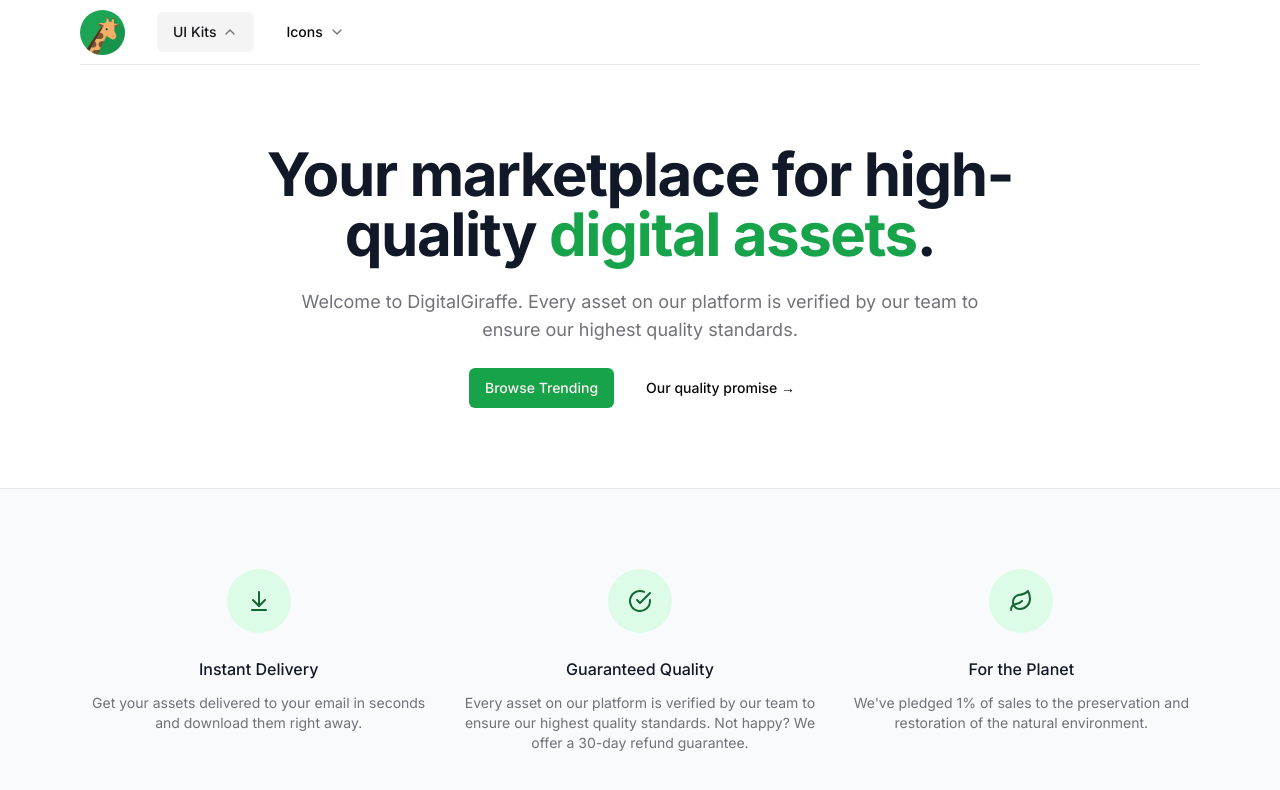
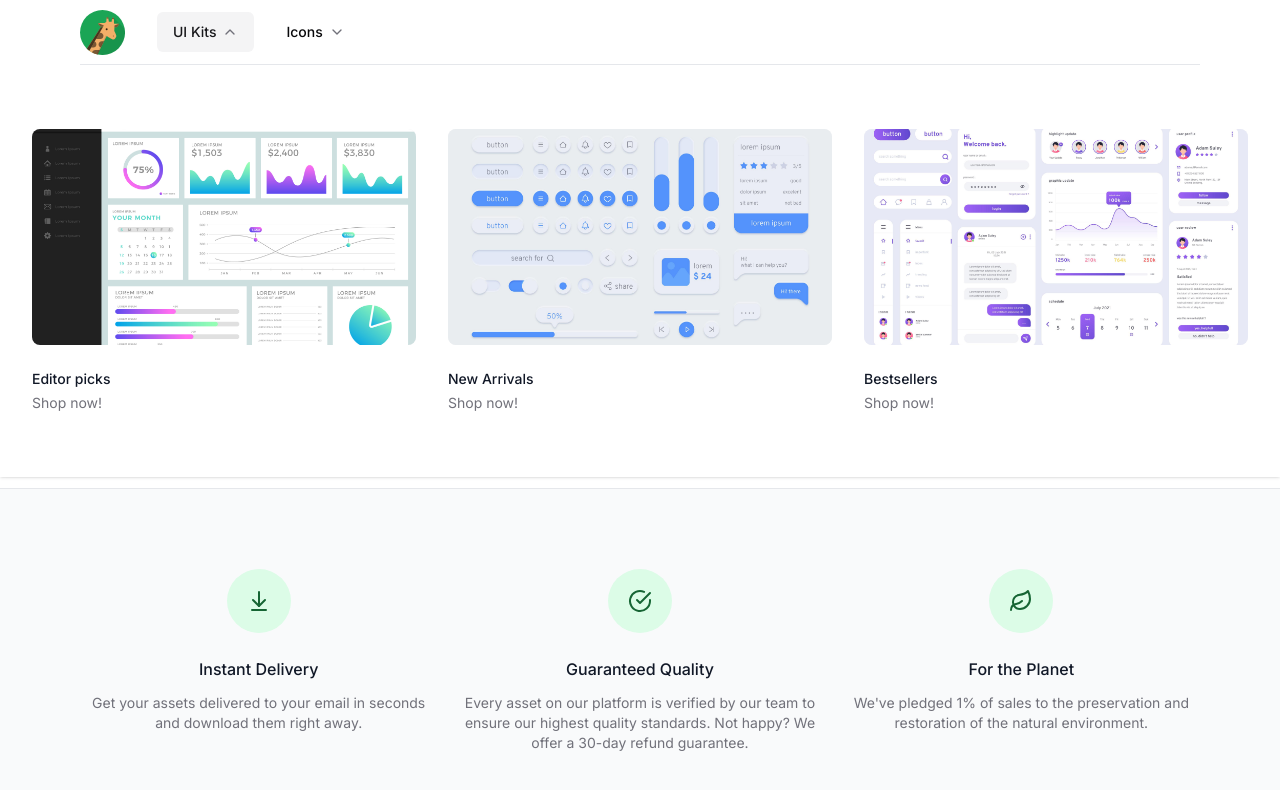
Before and after one commit to jayden-n/digital-giraffe, a Next.js app: page / in a window 1280 px wide. Both pictures are taken after a click on the button "UI Kits". Shown: the top 790 px of the page. Built offline with nearby package versions, Linux system fonts and the light colour scheme.

Commit message:
feat: implement click-outside function to close the navbar for UX

```diff
--- a/src/components/NavItem.tsx
+++ b/src/components/NavItem.tsx
@@ -2,6 +2,8 @@
 import { Button } from "./ui/button";
 import { ChevronDown } from "lucide-react";
 import { cn } from "@/lib/utils";
+import Image from "next/image";
+import Link from "next/link";
 
 type Category = (typeof PRODUCT_CATEGORIES)[number];
 
@@ -29,6 +31,57 @@
 					/>
 				</Button>
 			</div>
+
+			{/* conditional nav rendering */}
+			{isOpen ? (
+				<div
+					className={cn(
+						"absolute inset-x-0 top-full text-sm text-muted-foreground",
+						{
+							"animate-in fade-in-10 slide-in-from-left-5": !isAnyOpen,
+						},
+					)}
+				>
+					<div
+						className="absolute inset-0 top-1/2 bg-white shadow"
+						aria-hidden="true"
+					/>
+
+					<div className="relative bg-white">
+						<div className="mx-auto max-w-7xl px-8">
+							<div className="grid grid-cols-4 gap-x-8 gap-y-10 py-16">
+								<div className="col-span-4 col-start-1 grid grid-cols-3 gap-x-8">
+									{category.featured.map((item) => (
+										<div
+											key={item.name}
+											className="group relative text-base sm:text-sm"
+										>
+											<div className="relative aspect-video overflow-hidden rounded-lg bg-gray-100 group-hover:opacity-75 group-hover:cursor-pointer">
+												<Image
+													src={item.imageSrc}
+													alt="product category image"
+													fill
+													className="object-cover object-center"
+												/>
+											</div>
+
+											<Link
+												href={item.href}
+												className="mt-6 block font-medium text-gray-900"
+											>
+												{item.name}
+											</Link>
+											<p className="mt-1" aria-hidden="true">
+												Shop now!
+											</p>
+										</div>
+									))}
+								</div>
+							</div>
+						</div>
+					</div>
+				</div>
+			) : null}
 		</div>
 	);
 };
--- a/src/components/NavItems.tsx
+++ b/src/components/NavItems.tsx
@@ -1,14 +1,21 @@
 "use client";
 
 import { PRODUCT_CATEGORIES } from "@/config";
-import { useState } from "react";
+import { useRef, useState } from "react";
 import NavItem from "./NavItem";
+import { useOnClickOutside } from "@/hooks/use-on-click-outside";
 
 const NavItems = () => {
 	const [activeIndex, setActiveIndex] = useState<null | number>(null);
 
+	const isAnyOpen = activeIndex !== null;
+
+	const navRef = useRef<HTMLDivElement | null>(null);
+
+	useOnClickOutside(navRef, () => setActiveIndex(null)); // close navbar when click outside
+
 	return (
-		<div className="flex gap-4 h-full">
+		<div className="flex gap-4 h-full" ref={navRef}>
 			{PRODUCT_CATEGORIES.map((category, i) => {
 				const handleOpen = () => {
 					if (activeIndex === i) {
@@ -22,10 +29,11 @@
 
 				return (
 					<NavItem
-						key={i}
+						key={category.value}
 						category={category}
 						isOpen={isOpen}
 						handleOpen={handleOpen}
+						isAnyOpen={isAnyOpen}
 					/>
 				);
 			})}
--- /dev/null
+++ b/src/hooks/use-on-click-outside.ts
@@ -0,0 +1,27 @@
+import { RefObject, useEffect } from "react";
+
+type Event = MouseEvent | TouchEvent;
+
+export const useOnClickOutside = <T extends HTMLElement = HTMLElement>(
+	ref: RefObject<T>,
+	handler: (event: Event) => void,
+) => {
+	useEffect(() => {
+		const listener = (event: Event) => {
+			const el = ref?.current;
+			if (!el || el.contains((event?.target as Node) || null)) {
+				return;
+			}
+
+			handler(event); // Call the handler only if the click is outside of the element passed.
+		};
+
+		document.addEventListener("mousedown", listener); // for desktop
+		document.addEventListener("touchstart", listener); // for mobile touch
+
+		return () => {
+			document.removeEventListener("mousedown", listener);
+			document.removeEventListener("touchstart", listener);
+		};
+	}, [ref, handler]); // Reload only if ref or handler changes
+};
```
Also changed, not shown: constants.ts (added).
